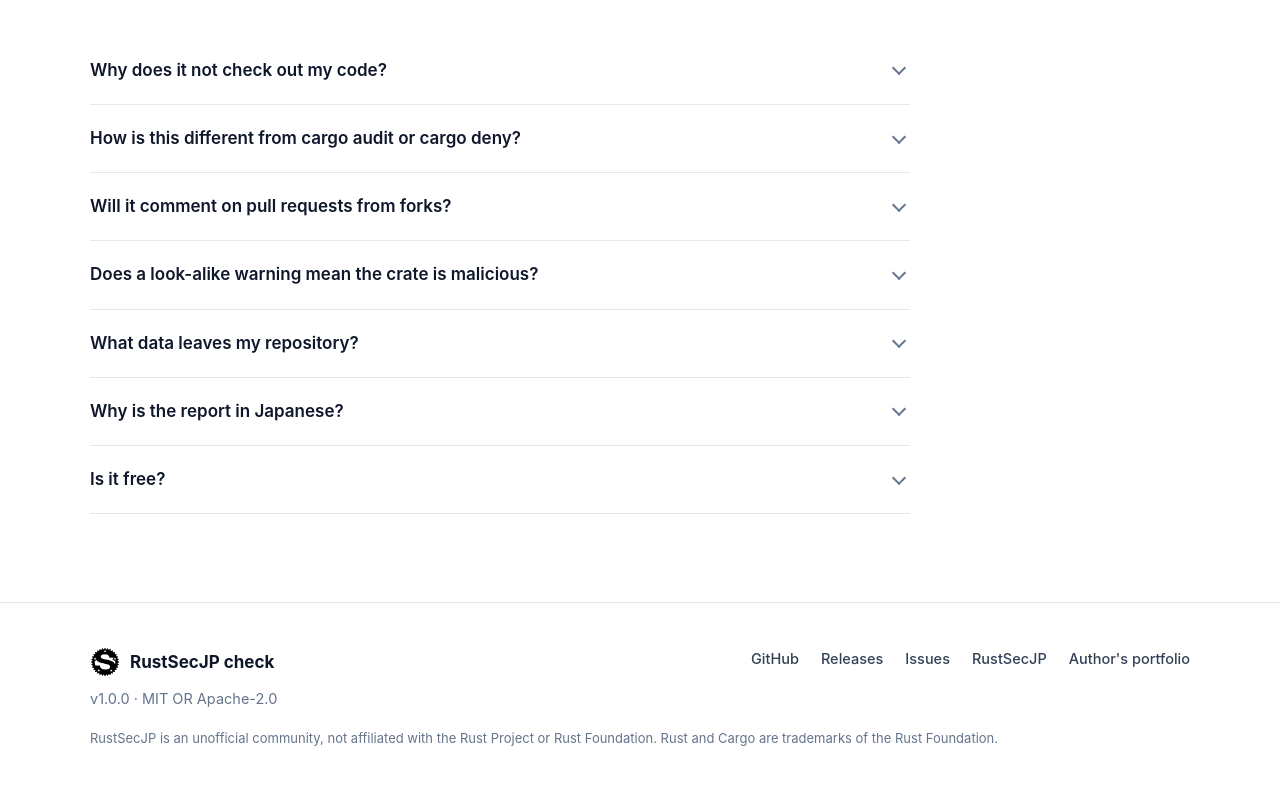
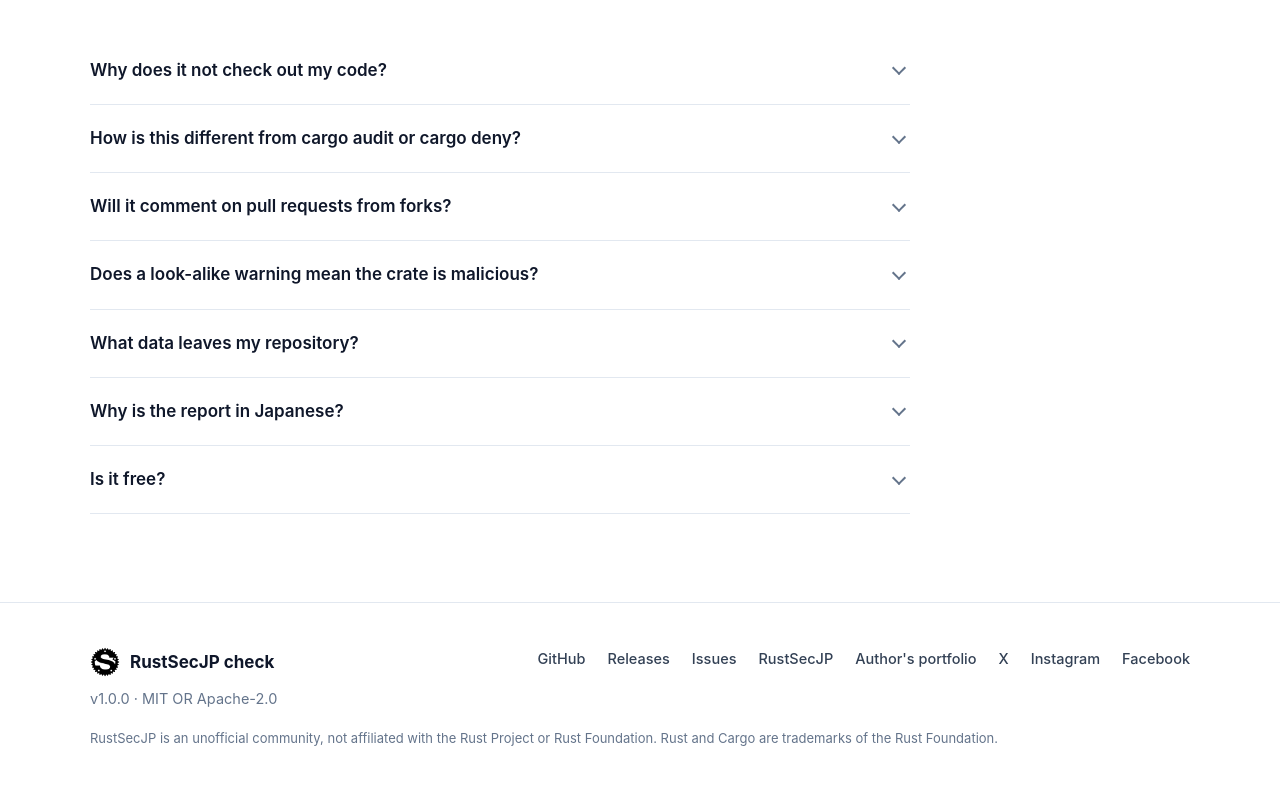
Before and after one commit to RustSecJP/check, a plain HTML site: page site/index.html in a window 1280 px wide. Shown: the part 5749-6534 px from the top of the page. Drawn offline with Linux system fonts and the light colour scheme.

Commit message:
製品ページの足元と README の末尾に、作者の SNS へのリンクを足す

```diff
--- a/site/index.html
+++ b/site/index.html
@@ -359,6 +359,9 @@ cargo install --locked --git https://github.com/RustSecJP/check</code></pre><but
         <a href="https://github.com/RustSecJP/check/issues">Issues</a>
         <a href="https://github.com/RustSecJP">RustSecJP</a>
         <a href="https://hina-kura49.github.io/portfolio/">Author's portfolio</a>
+        <a href="https://x.com/hkurashina49">X</a>
+        <a href="https://www.instagram.com/hina_kura49/">Instagram</a>
+        <a href="https://www.facebook.com/profile.php?id=61597175063829">Facebook</a>
       </div>
     </div>
     <p class="disclaimer">RustSecJP is an unofficial community, not affiliated with the Rust Project or Rust Foundation. Rust and Cargo are trademarks of the Rust Foundation.</p>
```
Also changed, not shown: 2 other files.
